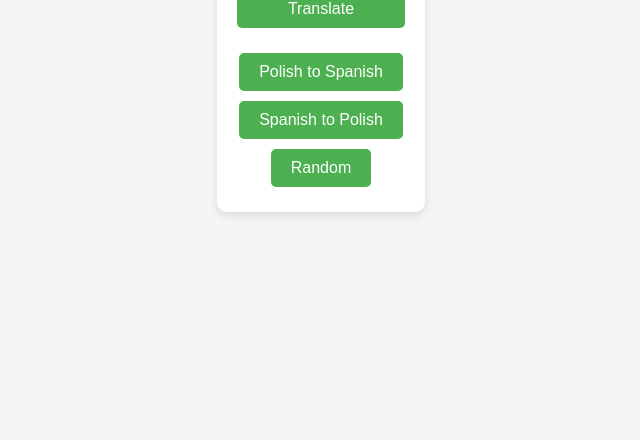
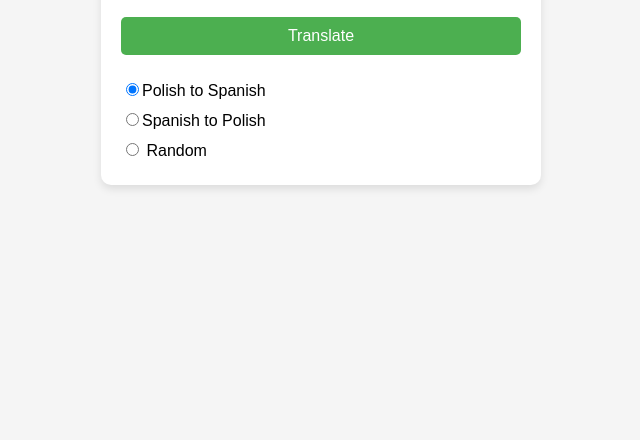
Before and after one commit to MuFa117/fiszki, a plain HTML site: page index.html in a window 1280 px wide. Shown: the part 360-800 px from the top of the page, without its empty margins (319-959 px from the left). Drawn offline with Linux system fonts and the light colour scheme.

Commit message:
Style updates

```diff
--- a/style.css
+++ b/style.css
@@ -1,4 +1,5 @@
-body, html {
+body,
+html {
     height: 100%;
     margin: 0;
     display: flex;
@@ -14,9 +15,9 @@ body, html {
     margin: 10px;
     border-radius: 10px;
     background-color: #fff;
-    box-shadow: 0 4px 8px rgba(0,0,0,0.1);
-    width: 100%;
-    max-width: 400px;
+    box-shadow: 0 4px 8px rgba(0, 0, 0, 0.1);
+    max-width: 100%;
+    min-width: 400px;
 }
 
 .word-display {
@@ -31,7 +32,8 @@ body, html {
     background-color: #e8f5e9;
 }
 
-button, #translateButton {
+button,
+#translateButton {
     font-size: 1rem;
     padding: 10px 20px;
     width: 100%;
@@ -43,37 +45,21 @@ button, #translateButton {
     transition: background-color 0.3s ease;
 }
 
-button:hover, #translateButton:hover {
+button:hover,
+#translateButton:hover {
     background-color: #388E3C;
 }
 
 .radio-group {
     display: flex;
     flex-direction: column;
-    align-items: center;
+    align-items: flex-start;
     margin-top: 20px;
 }
 
 .radio-group label {
     display: block;
-    font-size: 1rem;
-    color: white;
-    background-color: #4CAF50;
-    padding: 10px 20px;
-    margin: 5px 0; /* Spacing between each "button" */
+    margin: 5px 0;
+    /* Spacing between each "button" */
     cursor: pointer;
-    border-radius: 5px;
-    transition: background-color 0.3s;
 }
-
-.radio-group label:hover {
-    background-color: #388E3C;
-}
-
-.radio-group input[type="radio"] {
-    display: none; /* Hide the actual radio input */
-}
-
-.radio-group input[type="radio"]:checked {
-    background-color: #388E3C; /* Darker shade when selected */
-}
```
Also changed, not shown: index.html (+5 -2 lines).
